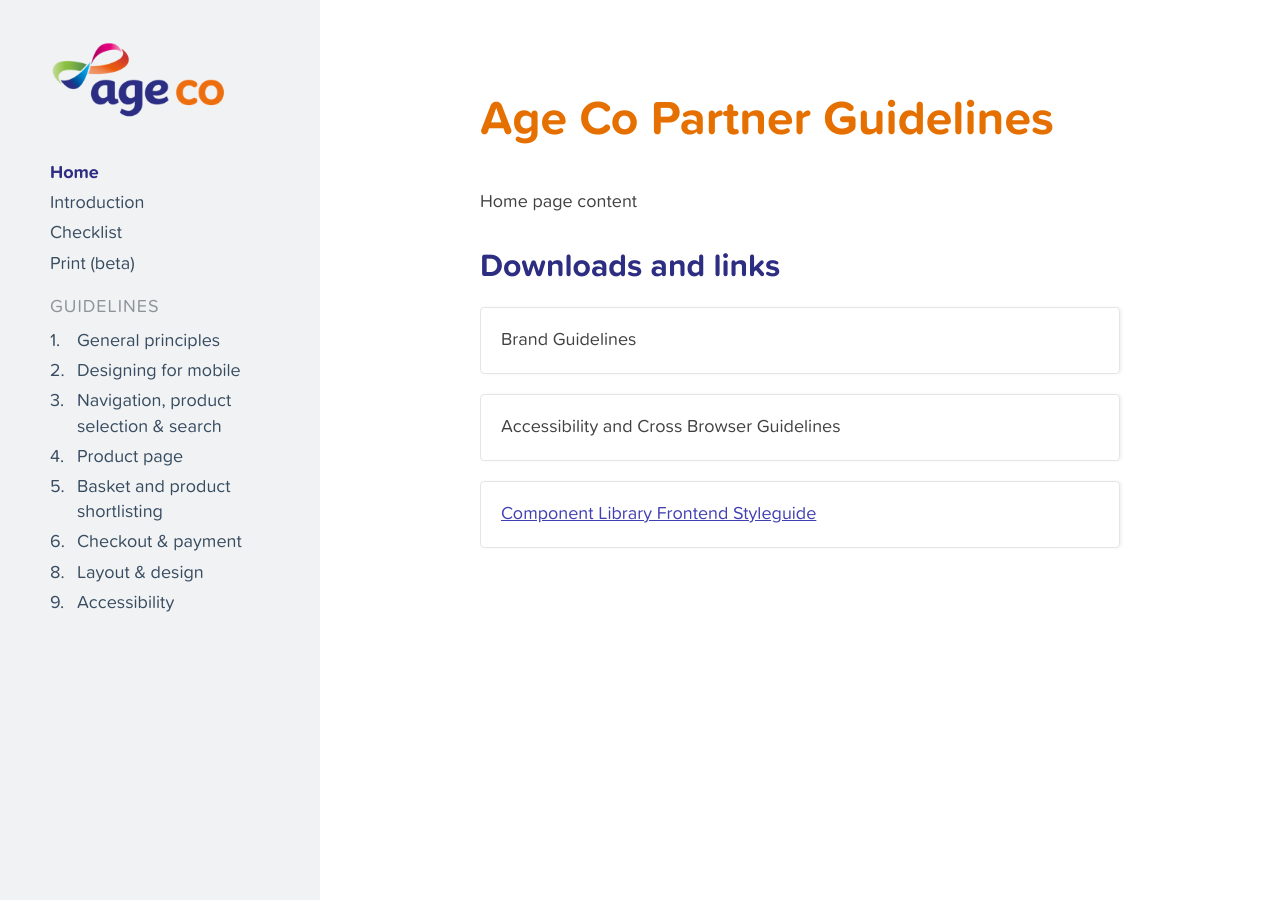
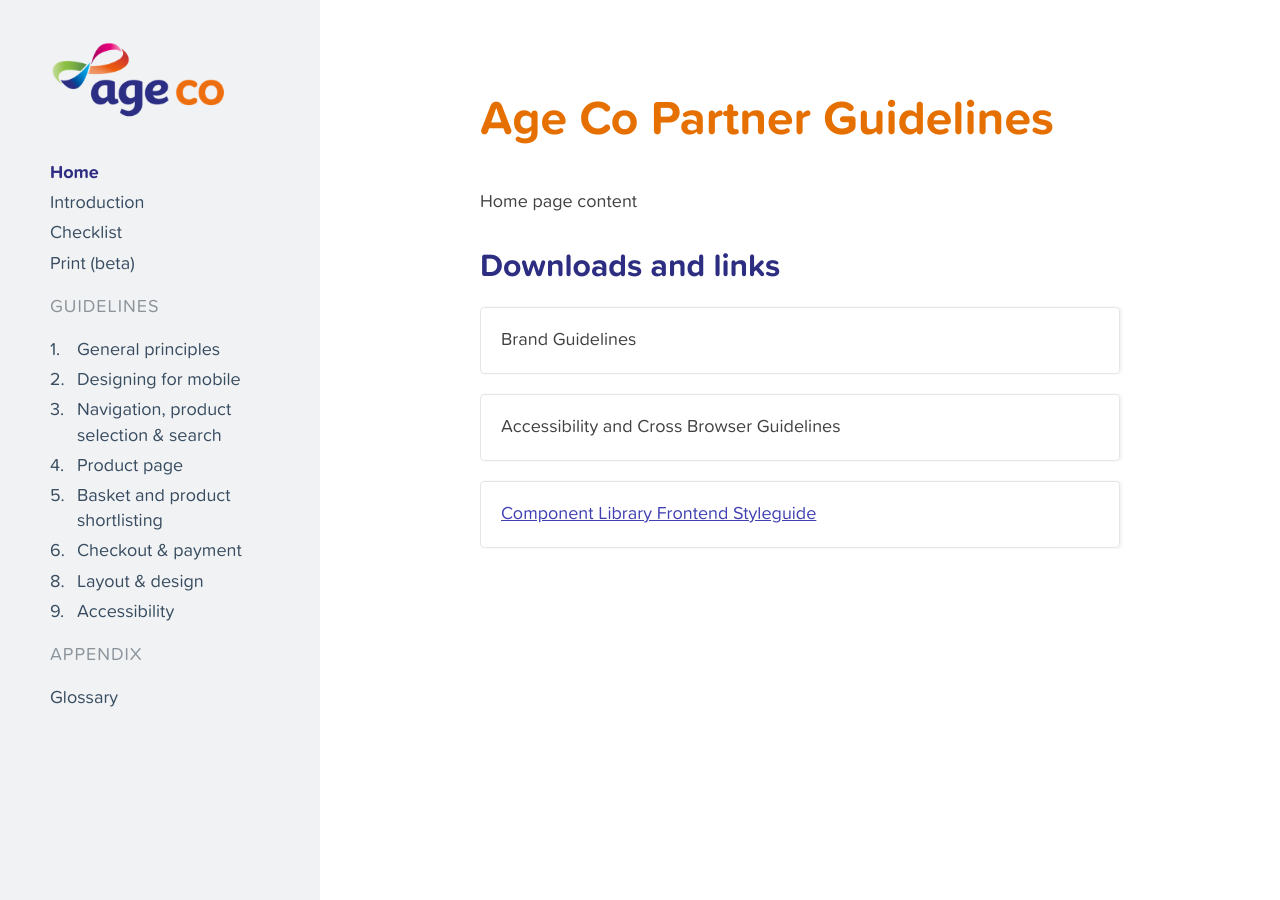
Before and after one commit to webcredible/best-practice, a Jekyll site: the page built from index.markdown, in a window 1280 px wide. Built offline with Jekyll 4.4.1, drawn with Linux system fonts in a browser that asks for light colours.

Commit message:
Added appendix

```diff
--- /dev/null
+++ b/_appendix/glossary.markdown
@@ -0,0 +1,5 @@
+---
+title: Glossary
+---
+
+Glossary
--- a/_config.yml
+++ b/_config.yml
@@ -2,6 +2,9 @@
 title: Age Co partner guidelines
 timezone: UTC
 collections:
+  appendix:
+    title: Appendix
+    output: true
   guidelines:
     title: Guidelines
     output: true
@@ -28,4 +31,9 @@ defaults:
     type: guidelines
   values:
     layout: guideline
+- scope:
+    path: ''
+    type: appendix
+  values:
+    layout: page
 permalink: pretty
--- a/_includes/sidebar.html
+++ b/_includes/sidebar.html
@@ -14,7 +14,7 @@
   {% endfor %}
   </div>
 
-  <h6>Guidelines</h6>
+  <h4>Guidelines</h4>
 
   <div class="nav-list nav-list--guidelines">
   {% assign guidelines = site.guidelines | sort: 'position' %}
@@ -25,7 +25,25 @@
       >
       <a class="nav-list__item__link" href="{{ my_page.url | prepend: site.baseurl }}">
         <span class="nav-list__item__link__ref">{{my_page.position}}.</span>
-        <span class="nav-list__item__link__label">{{ my_page.title }}</a>
+        <span class="nav-list__item__link__label">{{ my_page.title }}</span>
+      </a>
+    </div>
+    {% endif %}
+  {% endfor %}
+  </div>
+
+  <h4>Appendix</h4>
+
+  <div class="nav-list nav-list--appendix">
+  {% assign appendix = site.appendix | sort: 'position' %}
+  {% for my_page in appendix %}
+    {% if my_page.title %}
+    <div
+      class="nav-list__item{% if page.url == my_page.url %} is-active{% endif %}"
+      >
+      <a class="nav-list__item__link" href="{{ my_page.url | prepend: site.baseurl }}">
+        {{ my_page.title }}
+      </a>
     </div>
     {% endif %}
   {% endfor %}
```
